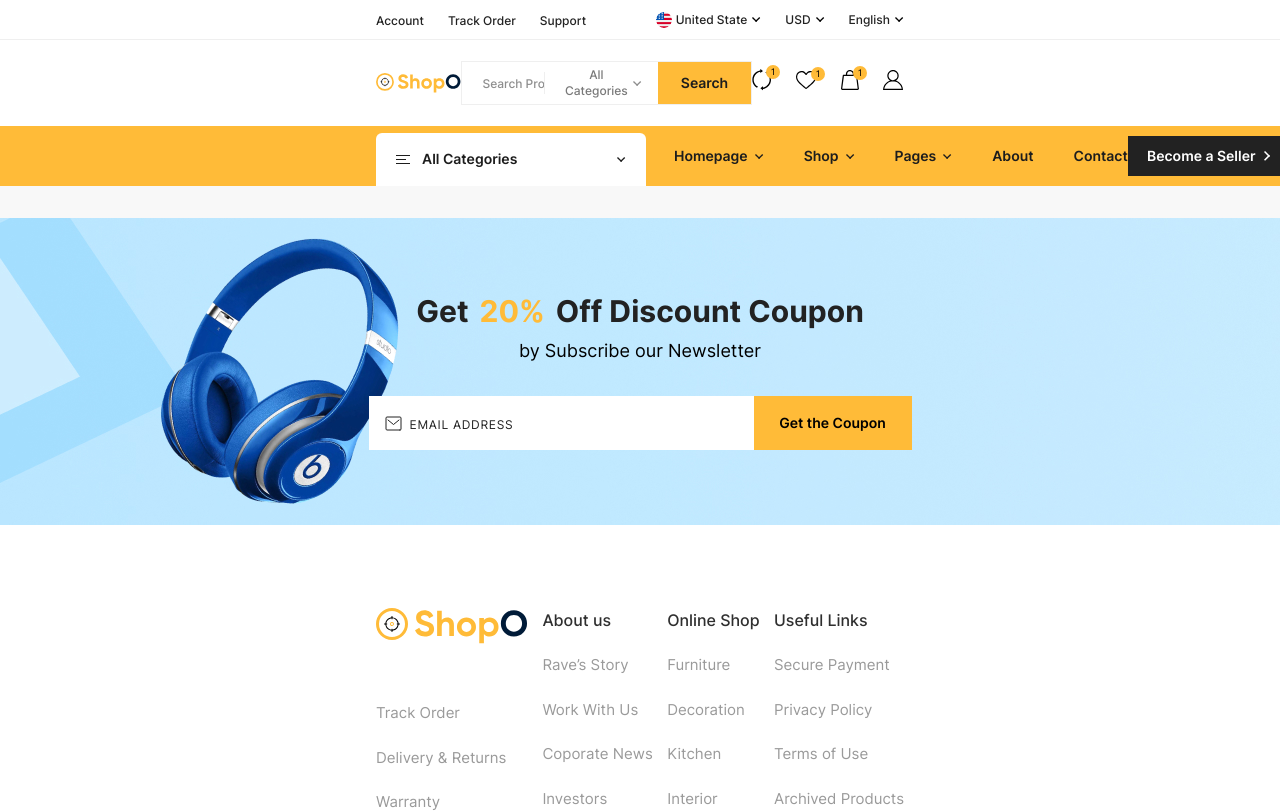
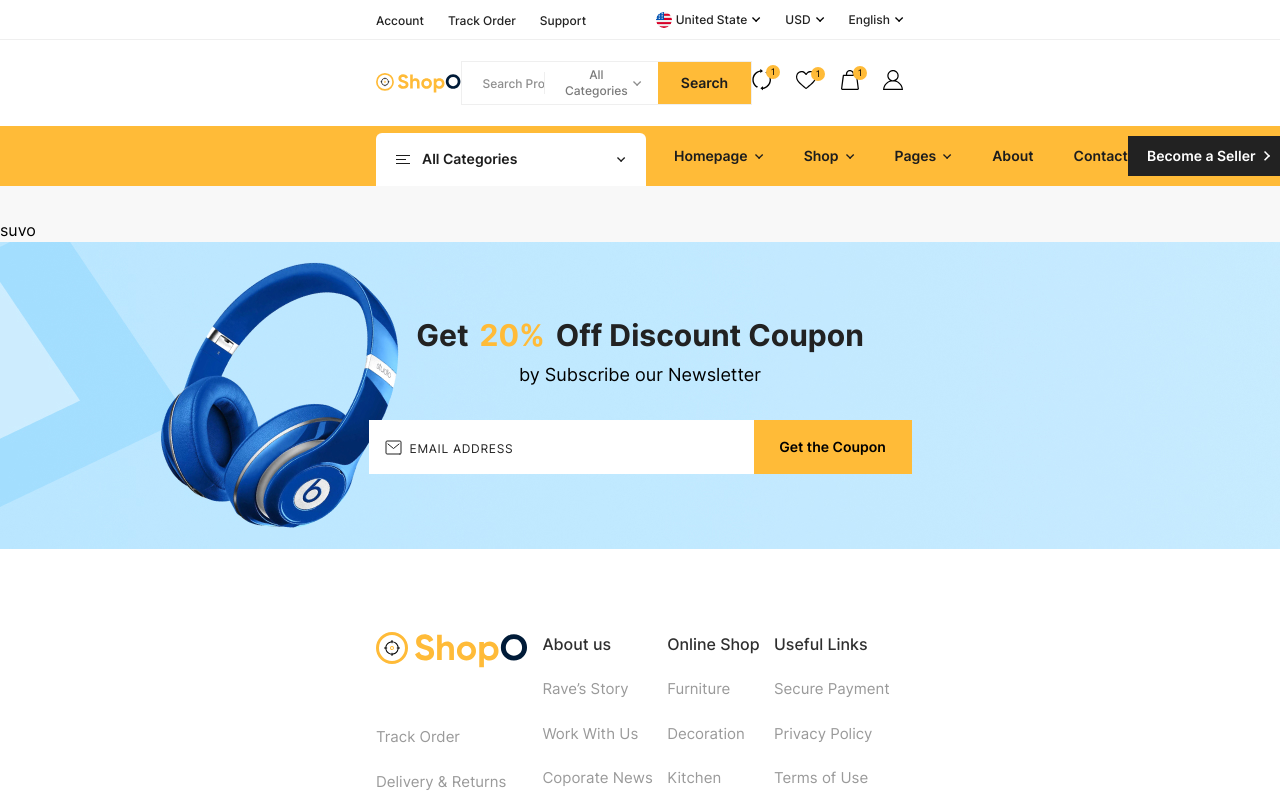
Before and after one commit to ifedayoagboola/bitsgiga-client, a React (Create React App) app: page / in a window 1280 px wide. Shown: the top 812 px of the page. Built offline with nearby package versions, Linux system fonts and the light colour scheme.

Commit message:
layout done

```diff
--- a/src/components/Home/index.jsx
+++ b/src/components/Home/index.jsx
@@ -1,13 +1,11 @@
-import DiscountBanner from "../DiscountBanner";
-import Footer from "../Partials/Footer";
-import Header from "../Partials/Header";
+import Layout from "../Partials/Layout";
 
 export default function Home() {
   return (
     <>
-      <Header />
-      <DiscountBanner />
-      <Footer />
+      <Layout>
+        <div>suvo</div>
+      </Layout>
     </>
   );
 }
--- /dev/null
+++ b/src/components/Partials/Layout.jsx
@@ -0,0 +1,14 @@
+import DiscountBanner from "../DiscountBanner";
+import Footer from "./Footer";
+import Header from "./Header";
+
+export default function Layout({ children }) {
+  return (
+    <>
+      <Header />
+      {children && children}
+      <DiscountBanner />
+      <Footer />
+    </>
+  );
+}
```
